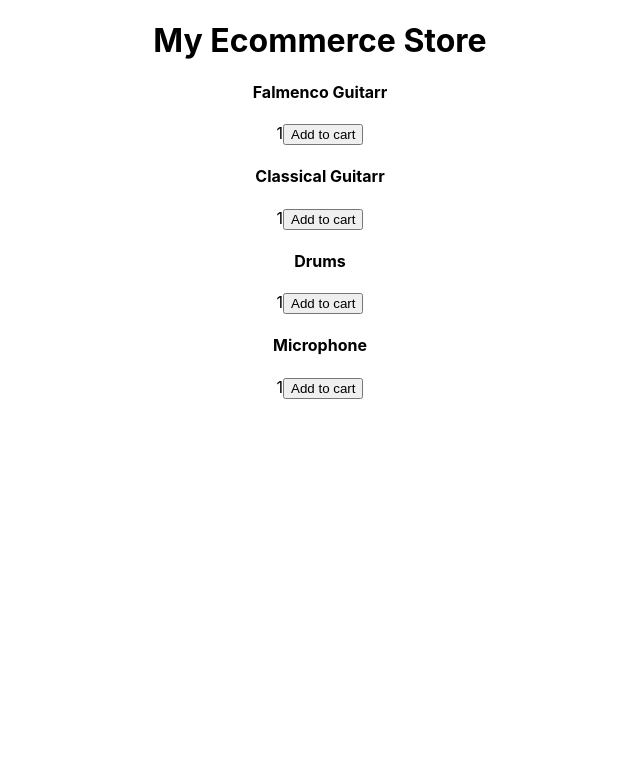
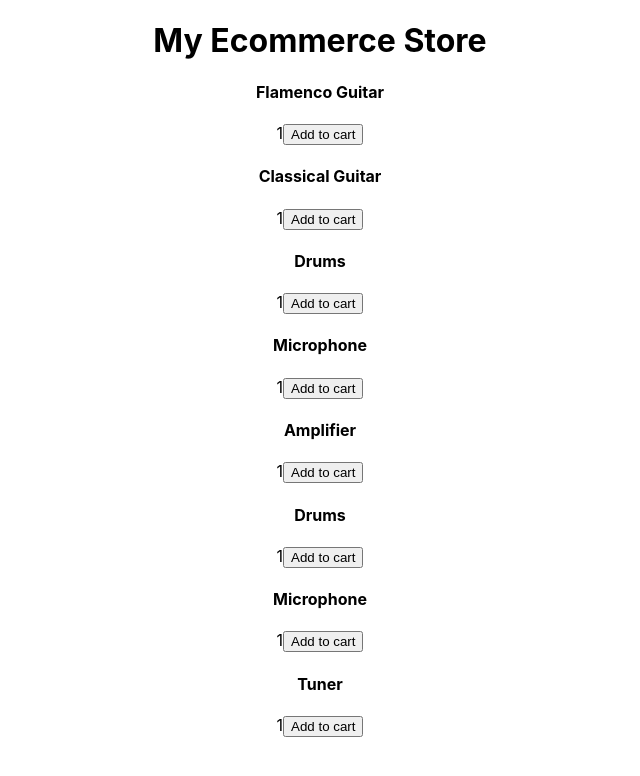
Before and after one commit to farazhafeez26/ecommerce-project, a React (Create React App) app: page / in a window 1280 px wide. Shown: the top 776 px of the page, without its empty margins (320-960 px from the left). Built offline with nearby package versions, Linux system fonts and the light colour scheme.

Commit message:
added more product

```diff
--- a/src/App.js
+++ b/src/App.js
@@ -9,10 +9,16 @@ function App() {
         <h1>My Ecommerce Store</h1>
       </div>
       <div>
-        <Product name="Falmenco Guitarr"></Product>
-        <Product name="Classical Guitarr"></Product>
+        <Product name="Flamenco Guitar"> </Product>
+        <Product name="Classical Guitar"></Product>
         <Product name="Drums"></Product>
         <Product name="Microphone"></Product>
+        <Product name="Amplifier"></Product>
+        <Product name="Drums"></Product>
+        <Product name="Microphone"></Product>
+        <Product name="Tuner"></Product>
+
+
 
       </div>
     </div>
```
